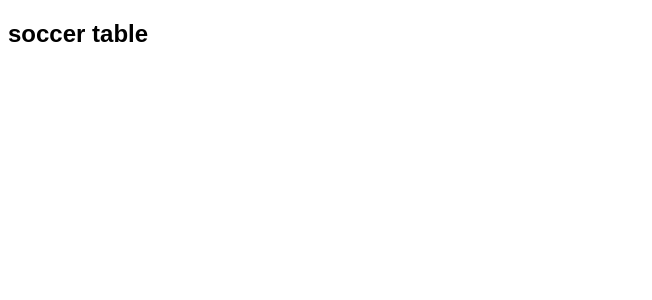
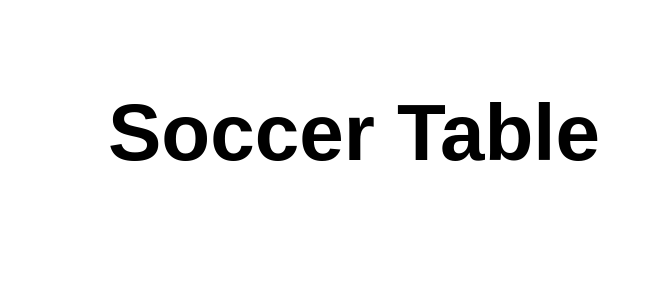
Before and after one commit to ninijosue/flank-source-soccer-test-impl, a React (Create React App) app: page / in a window 1280 px wide. Shown: the top 300 px of the page, without its empty margins (0-652 px from the left). Built offline with nearby package versions, Linux system fonts and the light colour scheme; a web font is replaced by a local one.

Commit message:
page head for the soccer table

```diff
--- a/src/destinations/soccer-table/index.js
+++ b/src/destinations/soccer-table/index.js
@@ -1,10 +1,12 @@
-import * as React from "react";
+import React from "react";
 import "./style.css";
 
 const SoccerTable = () => {
   return (
     <div className="soccer_table_container">
-      <h2>soccer table</h2>
+      <div className="tableHeadRow">
+        <h2 className="headText">soccer table</h2>
+      </div>
     </div>
   );
 };
--- a/src/destinations/soccer-table/style.css
+++ b/src/destinations/soccer-table/style.css
@@ -1,2 +1,19 @@
 .soccer_table_container {
+
 }
+
+.tableHeadRow{
+    background-color: var(--primary-color);
+    height: 250px;
+    display: grid;
+    align-items: center;
+    color: var(--main-white)
+}
+
+.tableHeadRow .headText{
+    font-size: 80px;
+    text-transform: capitalize;
+    font-weight: bolder;
+    margin: 0;
+    margin: 0 100px;
+}
```
